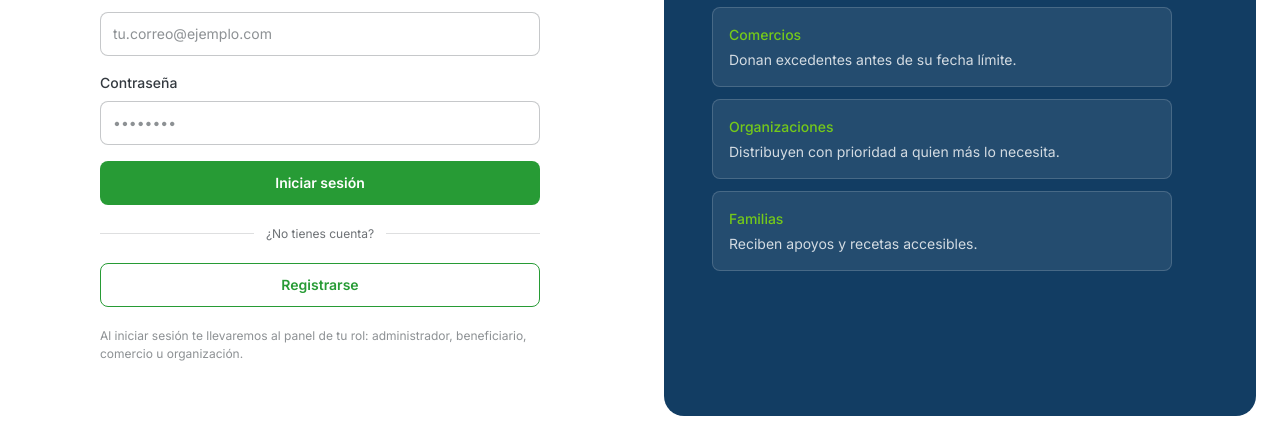
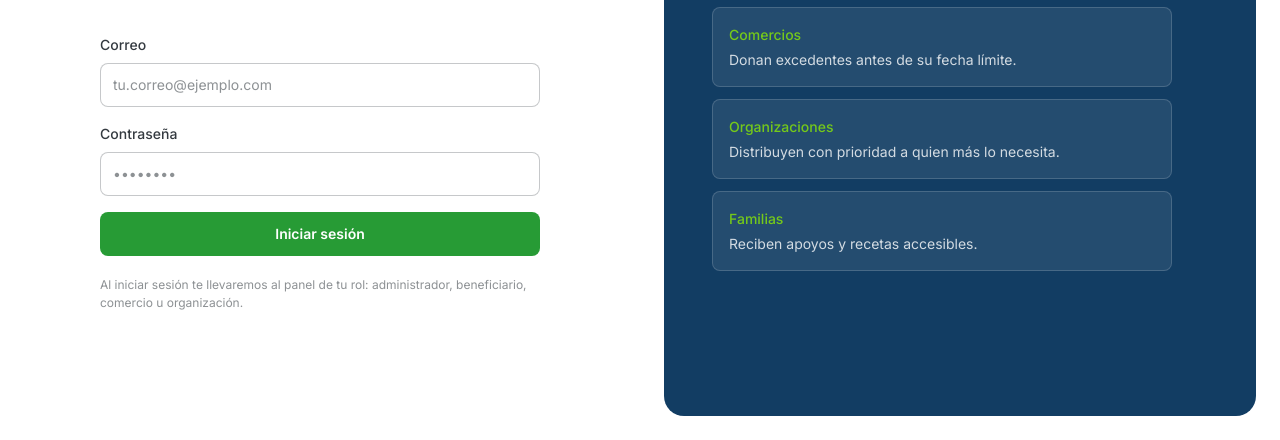
Before and after one commit to DiegoNIX75/WeasTris, a website built with Vite: page login.html in a window 1280 px wide. Shown: the part 360-800 px from the top of the page. Built offline with nearby package versions, Linux system fonts and the light colour scheme; no server answers.

Commit message:
develop: quitar registro

```diff
--- a/login.html
+++ b/login.html
@@ -39,8 +39,7 @@
           <button class="boton boton--primario boton--bloque" type="submit">Iniciar sesión</button>
         </form>
 
-        <p class="separador"><span>¿No tienes cuenta?</span></p>
-        <a class="boton boton--contorno boton--bloque" href="/Pages/registro.html">Registrarse</a>
+
 
         <p class="acceso__nota">Al iniciar sesión te llevaremos al panel de tu rol: administrador, beneficiario, comercio u organización.</p>
       </section>
```
